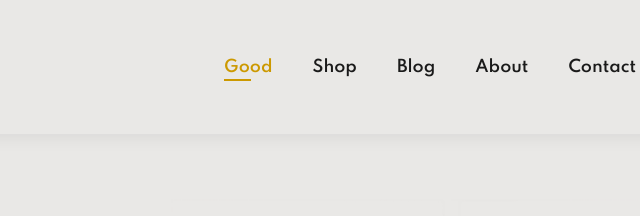
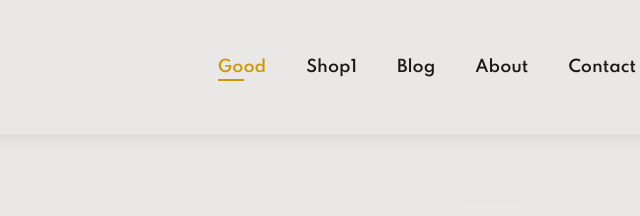
Before and after one commit to OnewangKatlegoAccount/shop, a plain HTML site: page index.html in a window 1280 px wide. Shown: the top 216 px of the page, 492-1132 px from the left. Drawn offline with Linux system fonts and the light colour scheme.

Commit message:
changing index name

```diff
--- a/index.html
+++ b/index.html
@@ -19,7 +19,7 @@
       <div>
         <ul id="navbar">
           <li><a class="active" href="index.html">Good</a></li>
-          <li><a href="shop.html">Shop</a></li>
+          <li><a href="shop.html">Shop1</a></li>
           <li><a href="blog.html">Blog</a></li>
           <li><a href="about.html">About</a></li>
           <li><a href="contact.html">Contact</a></li>
```
